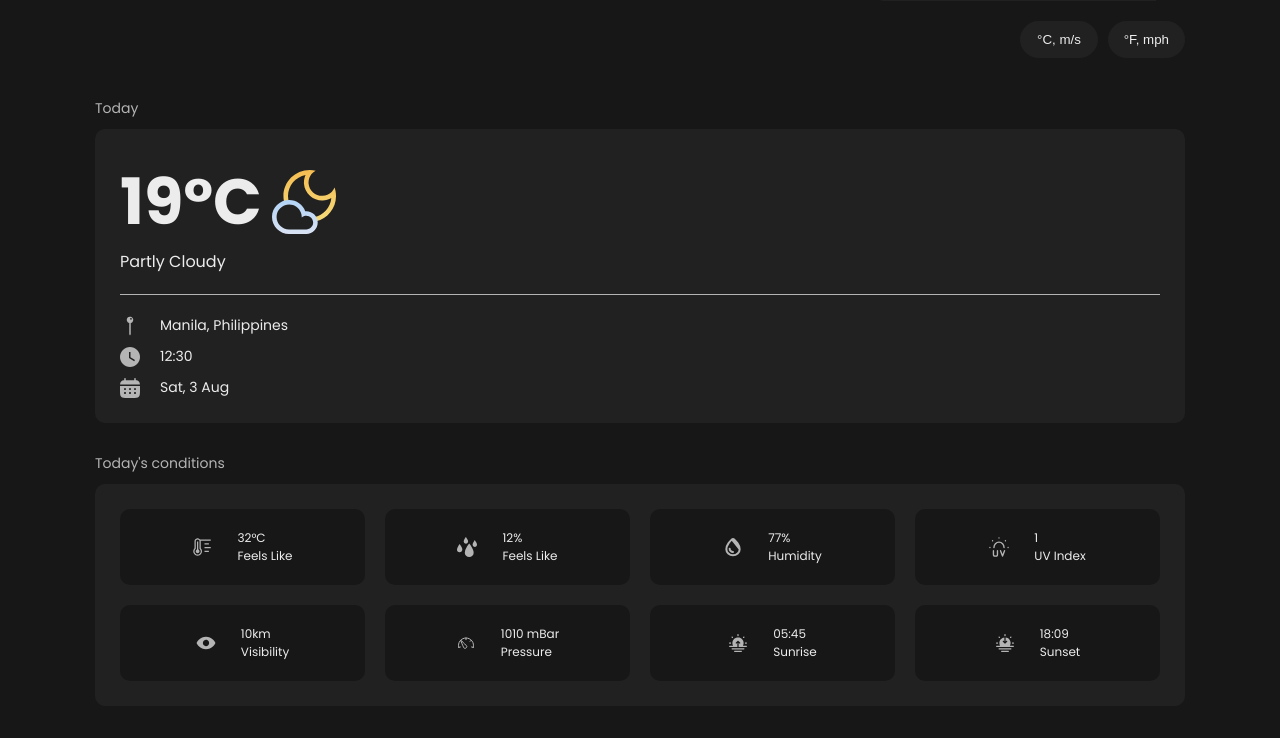
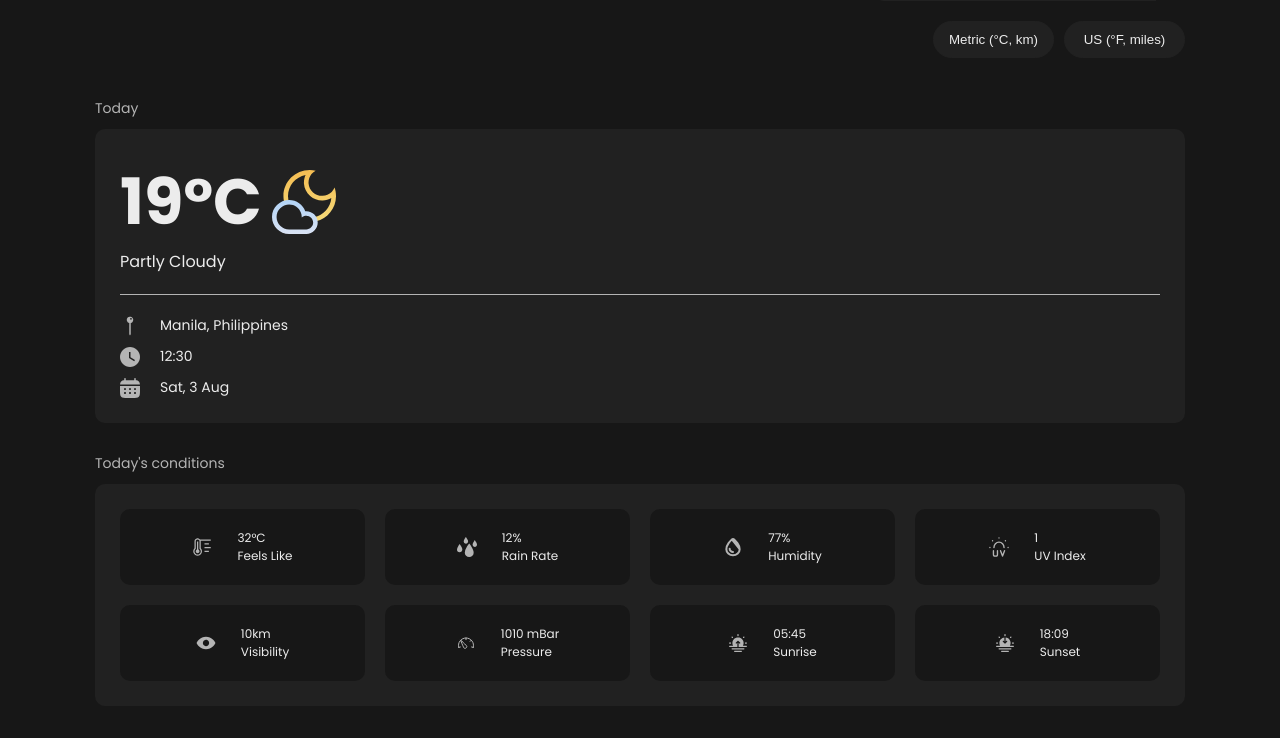
Before and after one commit to shozuu/weather-app, a website built with webpack: page src/index.html in a window 1280 px wide. Shown: the part 58-796 px from the top of the page. Built offline with nearby package versions, Linux system fonts and the light colour scheme.

Commit message:
fix typo

```diff
--- a/src/index.html
+++ b/src/index.html
@@ -31,8 +31,8 @@
         </div>
       </div>
       <div class="unit-group">
-        <button class="celcius-button">°C, m/s</button>
-        <button class="farenheit-button">°F, mph</button>
+        <button class="celcius-button">Metric (°C, km)</button>
+        <button class="farenheit-button">US (°F, miles)</button>
       </div>
     </div>
     <div class="main-container">
@@ -78,7 +78,7 @@
             <img src="./assets/raindrops.svg" alt="rain-rate" />
             <div class="condition-info">
               <div class="rain-rate">12%</div>
-              <div>Feels Like</div>
+              <div>Rain Rate</div>
             </div>
           </div>
           <div class="condition-card">
```
